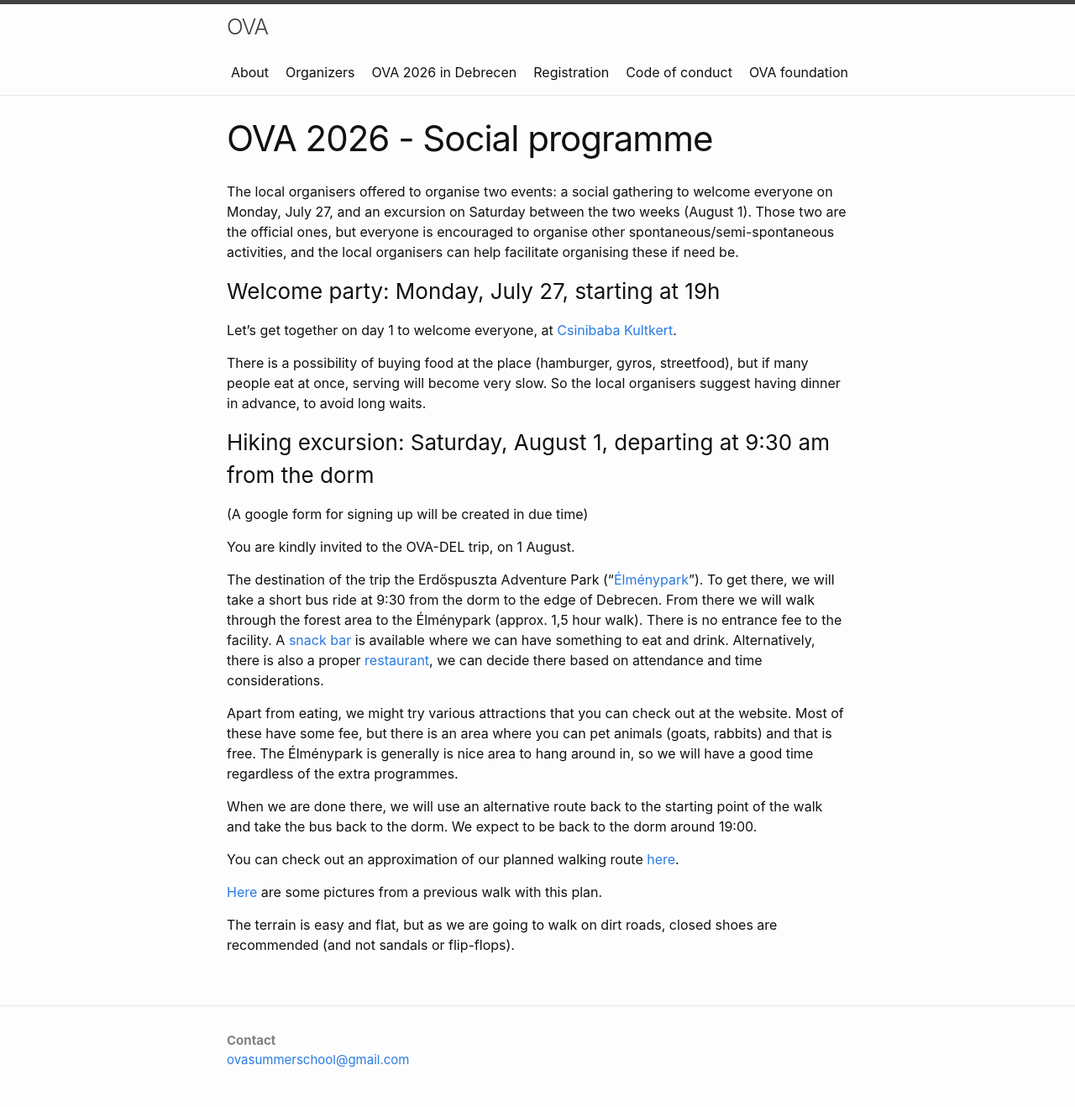
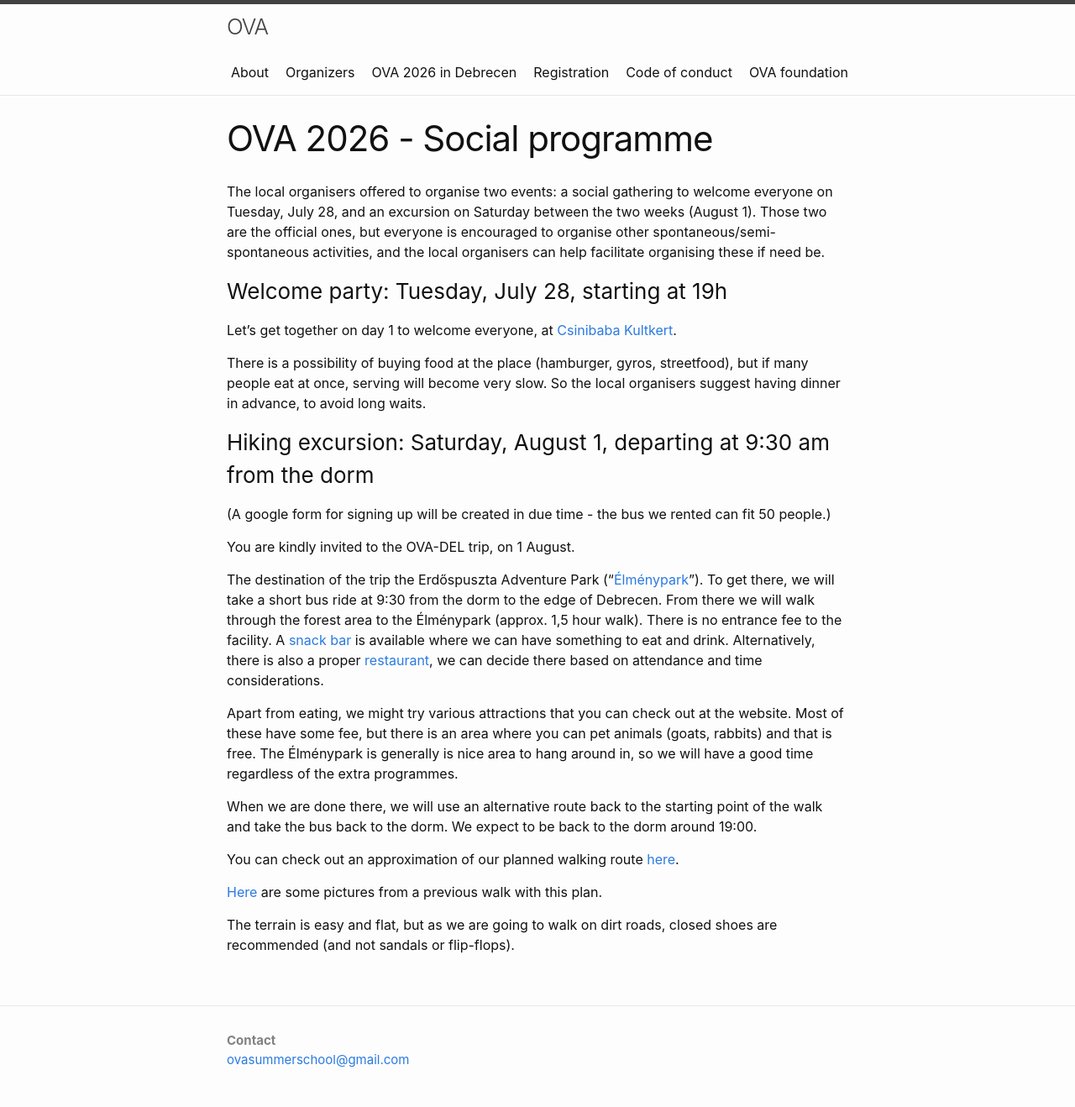
Before and after one commit to ovaschool/ovaschool.github.io, a Jekyll site: the page built from staticpages/ova2026-social.markdown, in a window 1280 px wide. Shown: the whole page at 84% size. Built offline with Jekyll 4.4.1, drawn with Linux system fonts in a browser that asks for light colours.

Commit message:
Update ova2026-social.markdown

```diff
--- a/staticpages/ova2026-social.markdown
+++ b/staticpages/ova2026-social.markdown
@@ -5,9 +5,9 @@ permalink: ova2026-social
 exclude: true
 ---
 
-The local organisers offered to organise two events: a social gathering to welcome everyone on Monday, July 27, and an excursion on Saturday between the two weeks (August 1). Those two are the official ones, but everyone is encouraged to organise other spontaneous/semi-spontaneous activities, and the local organisers can help facilitate organising these if need be.
+The local organisers offered to organise two events: a social gathering to welcome everyone on Tuesday, July 28, and an excursion on Saturday between the two weeks (August 1). Those two are the official ones, but everyone is encouraged to organise other spontaneous/semi-spontaneous activities, and the local organisers can help facilitate organising these if need be.
 
-### Welcome party: Monday, July 27, starting at 19h
+### Welcome party: Tuesday, July 28, starting at 19h
 
 Let's get together on day 1 to welcome everyone, at [Csinibaba Kultkert](https://visitdebrecen.com/eat-drink/csinibaba-kultkert/).
 
@@ -15,7 +15,7 @@ There is a possibility of buying food at the place (hamburger, gyros, streetfood
 
 ### Hiking excursion: Saturday, August 1, departing at 9:30 am from the dorm
 
-(A google form for signing up will be created in due time)
+(A google form for signing up will be created in due time - the bus we rented can fit 50 people.)
 
 You are kindly invited to the OVA-DEL trip, on 1 August.
 
```
